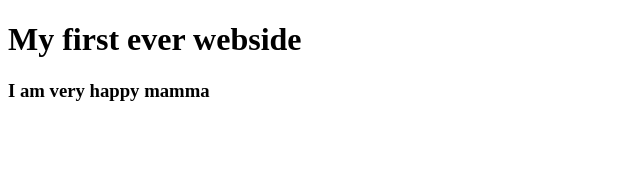
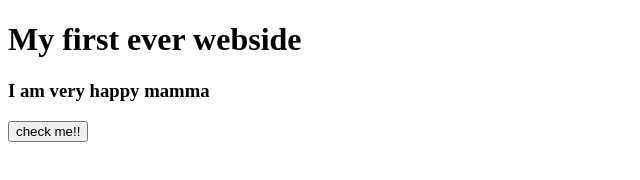
Before and after one commit to SudiptoSarkeer/noob-To-pro, a plain HTML site: page index.html in a window 1280 px wide. Shown: the whole page, without its empty margins (0-640 px from the left). Drawn offline with Linux system fonts and the light colour scheme.

Commit message:
button done

```diff
--- a/index.html
+++ b/index.html
@@ -9,6 +9,6 @@
 <h1>My first ever webside</h1>
 <h3>I am very happy mamma </h3>
 <body>
-
+    <button>check me!!</button>
 </body>
 </html>
```
